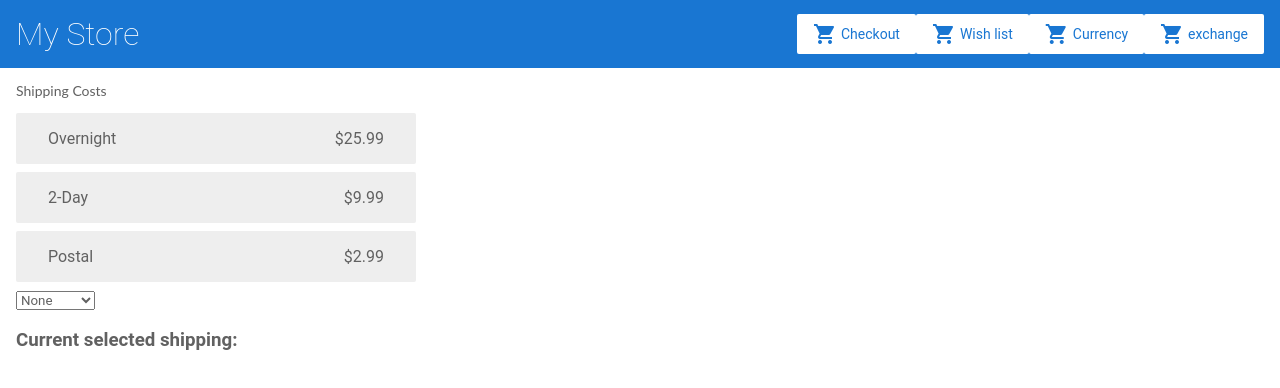
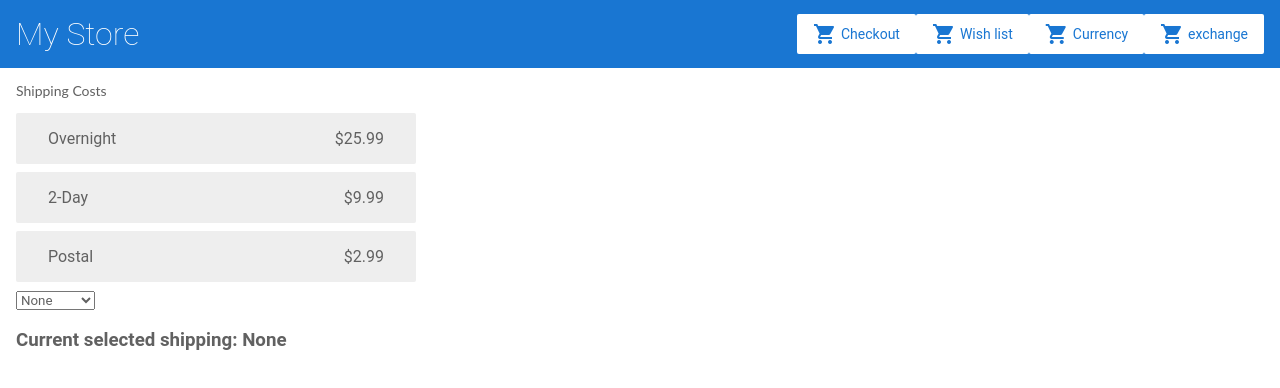
Before and after one commit to khachapuridze/angular-tutorial-first, an Angular app: page /shipping in a window 1280 px wide. Shown: the top 388 px of the page. Built offline with nearby package versions, Linux system fonts and the light colour scheme.

Commit message:
feat(21-DI-part-4): finish

```diff
--- a/src/app/app.module.ts
+++ b/src/app/app.module.ts
@@ -12,7 +12,7 @@
 import { WishlistComponent } from './wishlist/wishlist.component';
 import { ShippingComponent } from './shipping/shipping.component';
 import { HttpClientModule } from '@angular/common/http';
-import { ReactiveFormsModule } from '@angular/forms';
+import { ReactiveFormsModule, FormsModule } from '@angular/forms';
 import { CurrencyComponent } from './currency/currency.component';
 import { exchangeCurrency } from './exchange/exchangeCurrency.component';
 
@@ -35,6 +35,7 @@
     AppRoutingModule,
     HttpClientModule,
     ReactiveFormsModule,
+    FormsModule,
     RouterModule.forRoot([{
       path: '', component: ProductListComponent
     },
--- a/src/app/shipping.service.ts
+++ b/src/app/shipping.service.ts
@@ -6,10 +6,10 @@
 })
 
 export class ShippingService {
-  private type;
+  private type="None";
   constructor(private http: HttpClient) { }
 
-  getShippingCosts() {
+getShippingCosts() {
     return this.http.get('/assets/shipping.json');
 }
 setShipping(value) {
--- a/src/app/shipping/shipping.component.html
+++ b/src/app/shipping/shipping.component.html
@@ -5,9 +5,9 @@
     <span>{{shipping.price | currency}}</span>
 </div>
 
-<select (change)="selectShipping($event.target.value)">
-    <option>None</option>
-    <option *ngFor="let shipping of shippingCosts | async">{{shipping.name}} </option>
+<select [(ngModel)]="selectedShipping" (change)="selectShipping($event.target.value)">
+    <option [value]="'None'">None</option>
+    <option [value]="shipping.name" *ngFor="let shipping of shippingCosts | async">{{shipping.name}} </option>
 </select>
 <h3>
     Current selected shipping: {{selectedShipping}}
--- a/src/app/shipping/shipping.component.ts
+++ b/src/app/shipping/shipping.component.ts
@@ -3,7 +3,6 @@
 
 
 @Component({
-  providers: [ShippingService],
   selector: 'app-shipping',
   templateUrl: './shipping.component.html',
   styleUrls: ['./shipping.component.scss']
@@ -11,17 +10,16 @@
 
 export class ShippingComponent implements OnInit {
   shippingCosts;
-
+  selectedShipping;
   constructor(private shippingService: ShippingService) {
     this.shippingCosts = this.shippingService.getShippingCosts();
+    this.selectedShipping= this.shippingService.getType();
   }
 
 
   ngOnInit() {
   }
-  get selectedShipping() {
-    return this.shippingService.getType();
-  }
+
   selectShipping(value) {
     this.shippingService.setShipping(value);
   }
```
